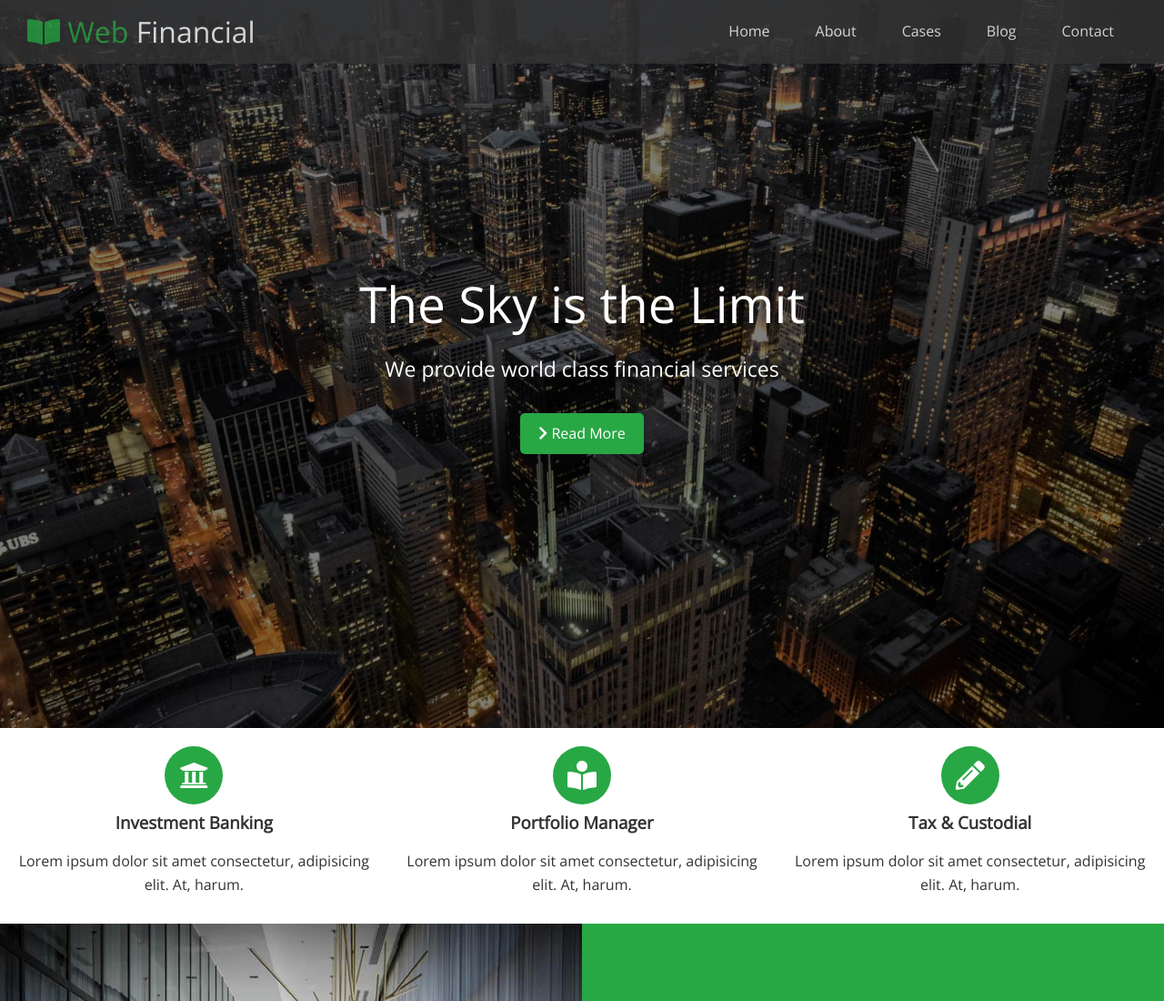
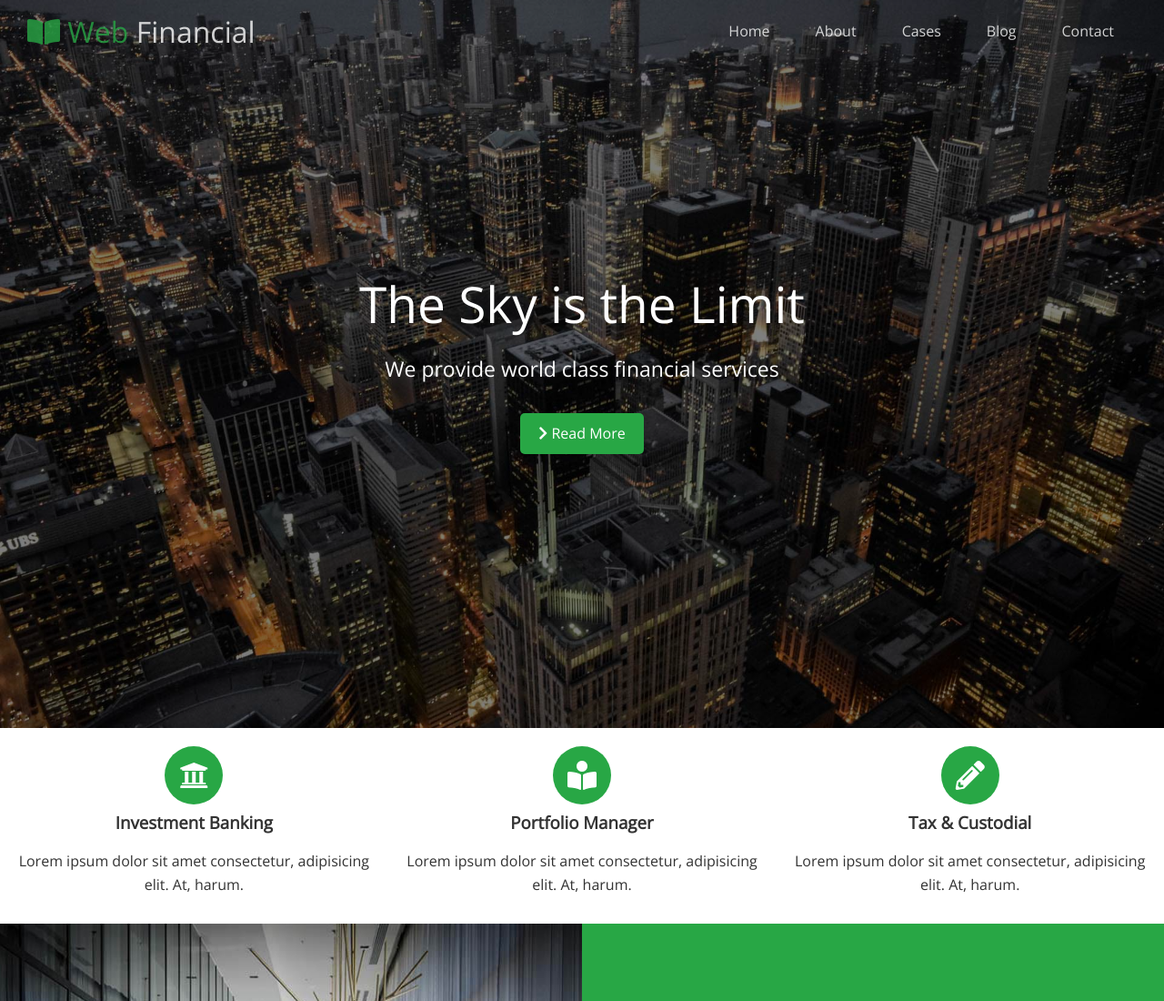
Before and after one commit to ing-arriola/financialCompanyWebsite, a plain HTML site: page index.html in a window 1280 px wide. Shown: the top 1100 px of the page at 91% size. Drawn offline with nearby package versions, Linux system fonts and the light colour scheme.

Commit message:
Added some JS and Styles for animation of navbar

```diff
--- a/css/style.css
+++ b/css/style.css
@@ -52,6 +52,11 @@ img{
     position: fixed;
     top: 0px;
     padding: 0 30px;
+    transition: 0.5s ;
+}
+
+.navbar.top{
+    background:transparent;
 }
 
 .navbar a{
--- a/index.html
+++ b/index.html
@@ -12,7 +12,7 @@
 </head>
 <body id="home">
     <header class="hero">
-        <div class="navbar" id="navbar">
+        <div class="navbar top" id="navbar">
             <h1 class="logo">
                 <span class="text-primary"><i class="fas fa-book-open"></i> Web</span> Financial
             </h1>
@@ -204,4 +204,24 @@
         <p>Copyright &copy; 2020 - Created By Jaime Arriola</p>
     </footer>
 </body>
+
+<script>
+    const navbar= document.getElementById("navbar")
+    let scrolled = false
+    window.onscroll = function(){
+        if(window.pageYOffset>100){
+            navbar.classList.remove('top')
+            if(!scrolled){
+                navbar.style.transform='translateY(-70px)'//This moves thins along the Y axis
+            }
+            setTimeout(function()
+            {
+                navbar.style.transform='translateY(0px)'
+            },200)
+        }else{
+            navbar.classList.add('top')
+            scrolled = false
+        }
+    }
+</script>
 </html>
```
